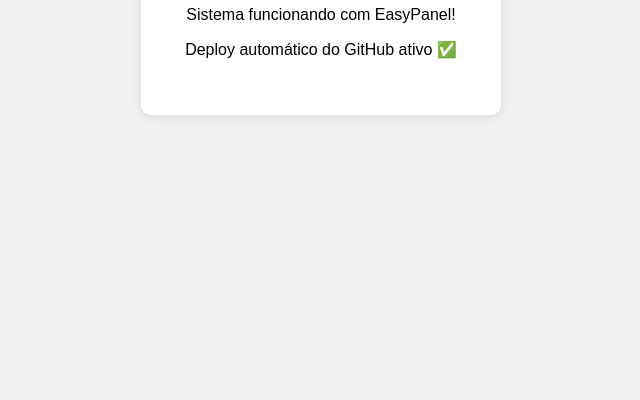
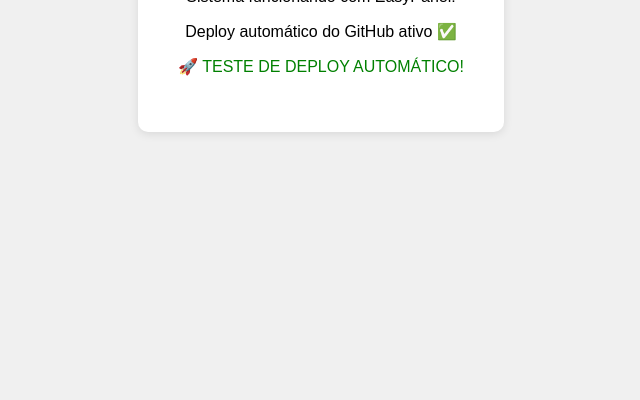
Before and after one commit to ialum/ialum_vs1, a plain HTML site: page index.html in a window 1280 px wide. Shown: the part 400-800 px from the top of the page, without its empty margins (319-959 px from the left). Drawn offline with Linux system fonts and the light colour scheme.

Commit message:
teste deploy automatico

```diff
--- a/index.html
+++ b/index.html
@@ -31,6 +31,7 @@
         <h1>🎉 Ialum Frontend</h1>
         <p>Sistema funcionando com EasyPanel!</p>
         <p>Deploy automático do GitHub ativo ✅</p>
+        <p style="color: green;">🚀 TESTE DE DEPLOY AUTOMÁTICO!</p>
     </div>
 </body>
 </html>
```
